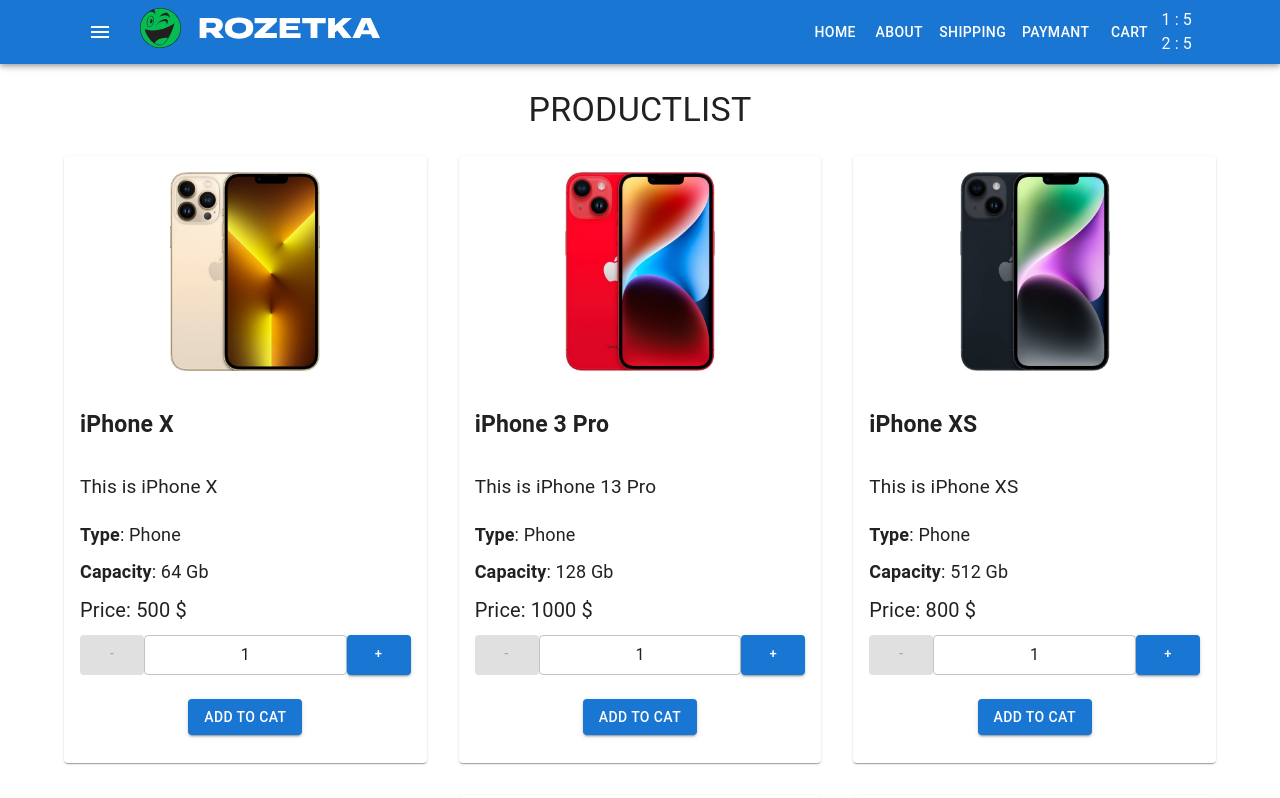
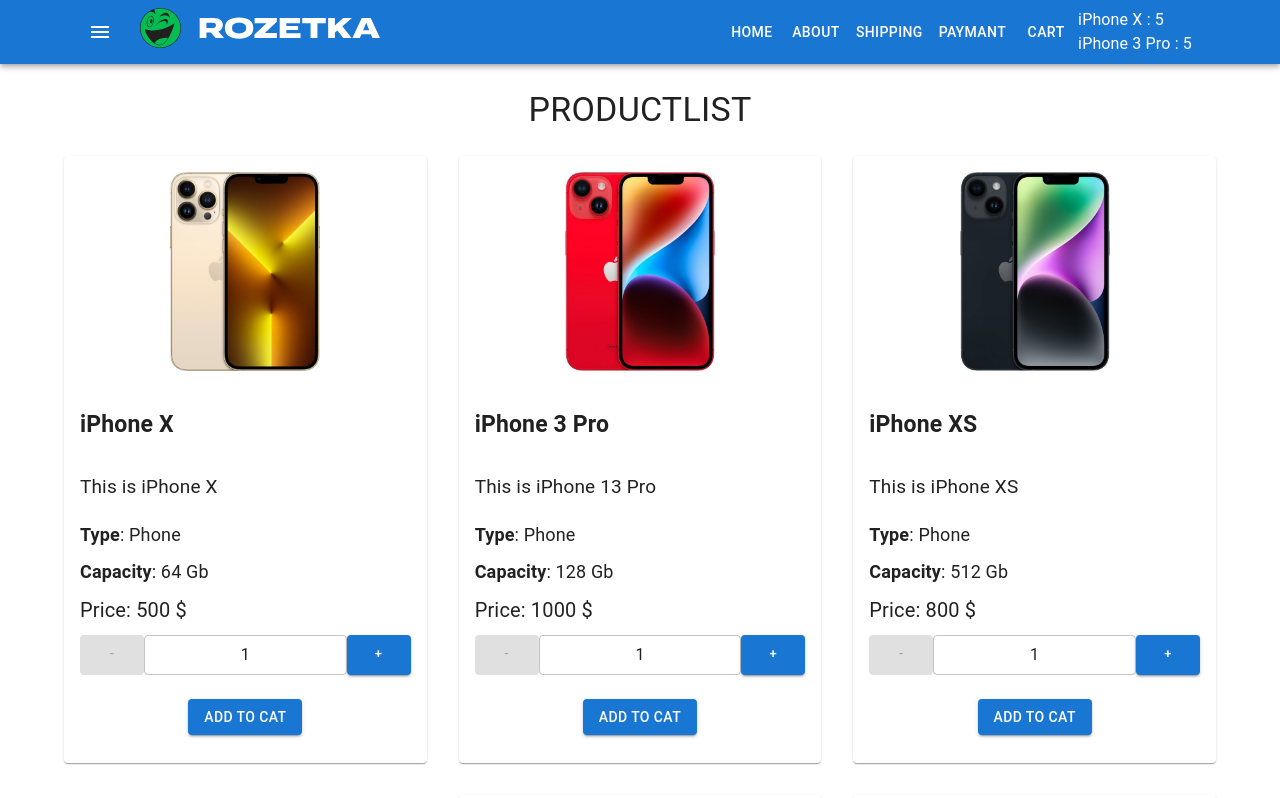
Before and after one commit to DenysShportun/react-fake-shop, a React (Create React App) app: page / in a window 1280 px wide. Shown: the top 798 px of the page. Built offline with nearby package versions, Linux system fonts and the light colour scheme.

Commit message:
заменили id товара на name

```diff
--- a/src/components/Cart/CartHeader.tsx
+++ b/src/components/Cart/CartHeader.tsx
@@ -1,5 +1,6 @@
 import React from "react"
 import { keys } from "lodash"
+import productsArray from "components/Products/productsArray"
 type Props = {
     productsInCart: {
         [id: number]: number
@@ -11,7 +12,8 @@
         <div>
             {keys(productsInCart).map((productId) => (
                 <div key={productId}>
-                    {productId} : {productsInCart[parseInt(productId)]}
+                    {productsArray[parseInt(productId) - 1].name} :{" "}
+                    {productsInCart[parseInt(productId)]}
                 </div>
             ))}
         </div>
```
